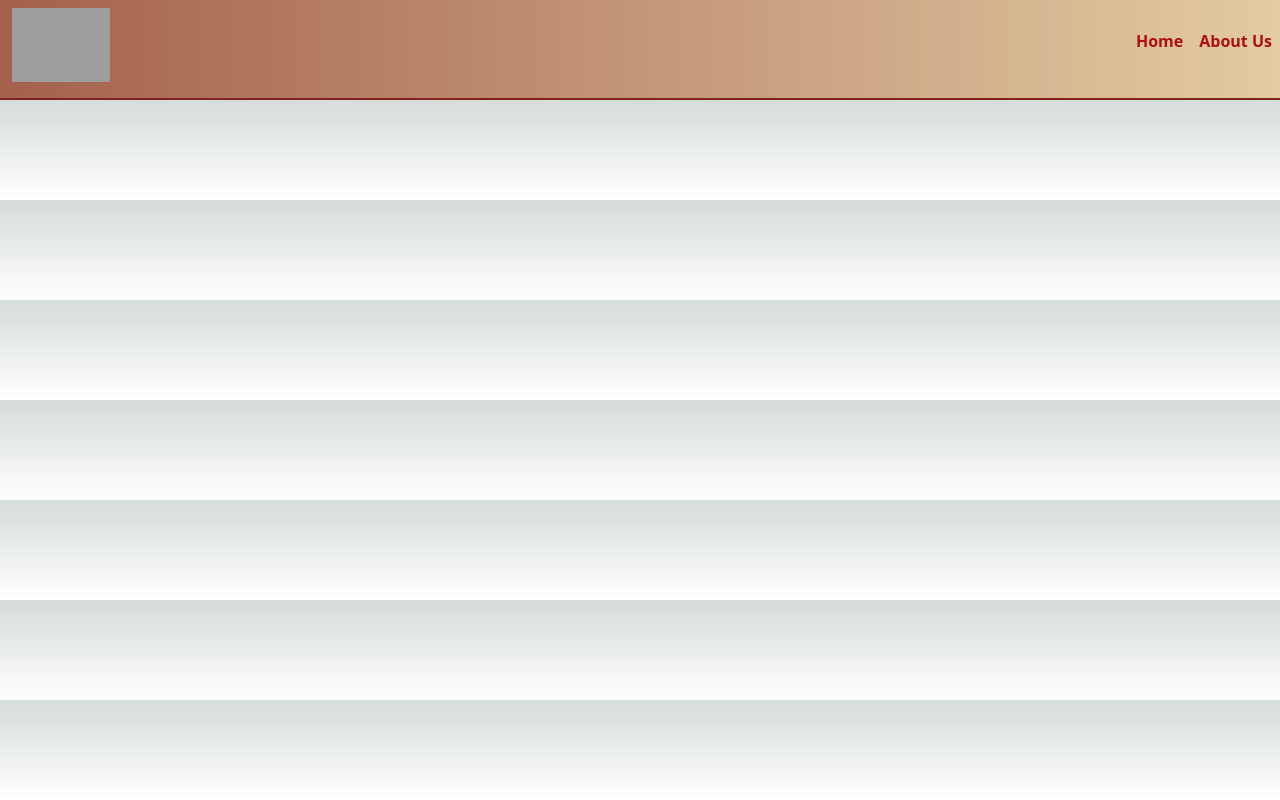
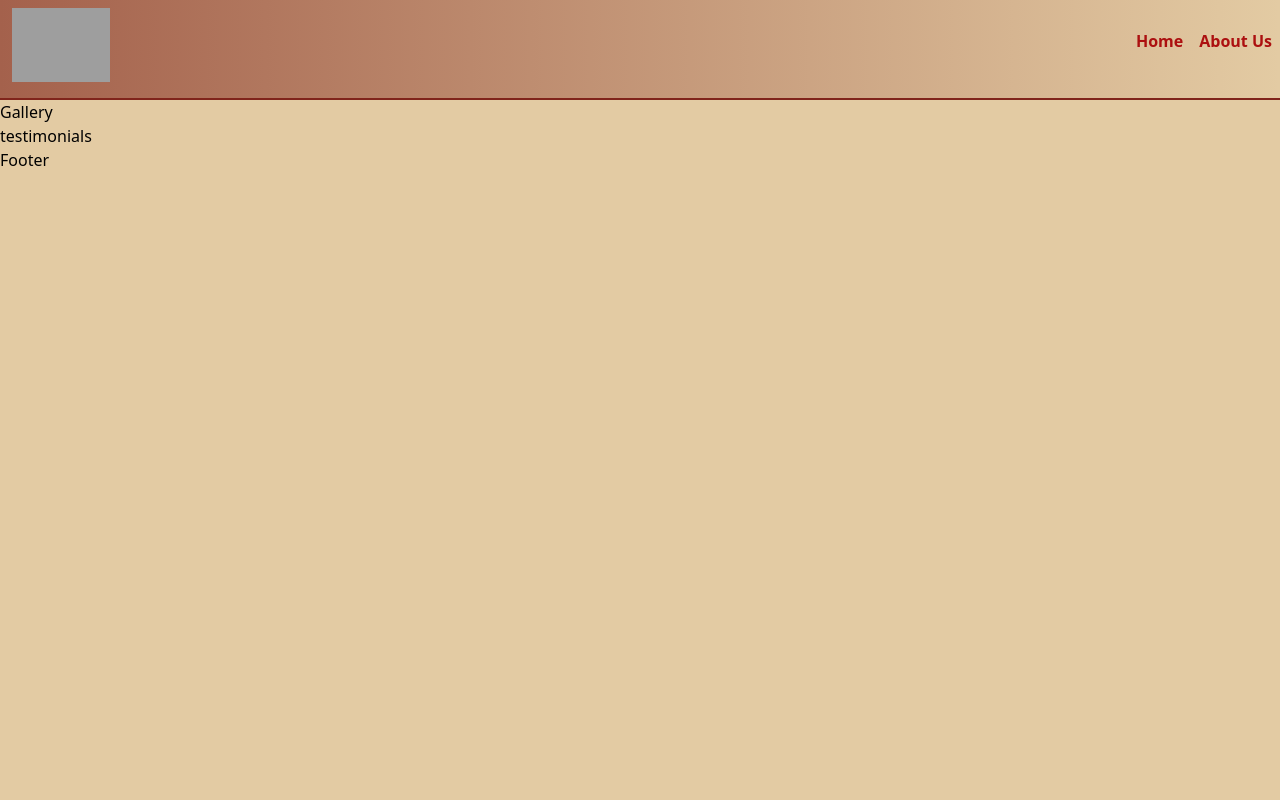
Before and after one commit to sramalho94/AllstateCarpets, a Next.js app in the folder allstate-carpets-next/: page / in a window 1280 px wide. Built offline with nearby package versions, Linux system fonts and the light colour scheme; grey boxes are pictures that could not be loaded.

Commit message:
added more styling and skeleton for homepage

```diff
--- a/allstate-carpets-next/app/about/page.jsx
+++ b/allstate-carpets-next/app/about/page.jsx
@@ -1,18 +1,40 @@
-import Image from "next/image"
+import Image from 'next/image'
 
 const About = () => {
   return (
-    <div id="aboutus-container" className="bg-[#e3cba3] flex flex-col">
+    <div
+      id="aboutus-container"
+      className="bg-[#e3cba3] flex flex-col min-h-full justify-start align-middle"
+    >
+      <h1 className="text-5xl text-center align-top justify-start pt-20 font-Anton">
+        The AllState Carpet Family
+      </h1>
       <div className="flex flex-col md:flex-row">
         <div className="flex-1 mb-1">
-    <h1 className="font-bold text-center max-w-lg text-[#80241b] pt-10">Specialty</h1>
+          <h1 className="font-bold text-center max-w-lg text-[#80241b] pt-10">
+            Specialty
+          </h1>
           <p className="text-center max-w-lg text-[#ac1010]">
-    Allstate Carpets wants to floor you! We specialize in a wide variety of flooring and interior finishes: Carpet, Carpet Tile, Vinyl Flooring, Wood Flooring, Vinyl Base, Wood Base, Carpet cleaning services, and Window Treatments. From start to finish we will work closely with our client and till they are 100% satisfied.
+            Allstate Carpets wants to floor you! We specialize in a wide variety
+            of flooring and interior finishes: Carpet, Carpet Tile, Vinyl
+            Flooring, Wood Flooring, Vinyl Base, Wood Base, Carpet cleaning
+            services, and Window Treatments. From start to finish we will work
+            closely with our client and till they are 100% satisfied.
           </p>
           <br></br>
-    <h1 className="font-bold text-center max-w-lg text-[#80241b] pt-3">About Allstate</h1>
+          <h1 className="font-bold text-center max-w-lg text-[#80241b] pt-3">
+            About Allstate
+          </h1>
           <p className="text-center max-w-lg text-[#ac1010]">
-    Established in 1971, we are family owned business that has been providing outstanding flooring services to the Washington metropolitan area for over 50 years. In September of 1971, Allstate Building and Carpet Supplies, Inc. was established and moved into a warehouse space in Alexandria, VA. Carolyn Pizzano became the owner and ran the business from 1971-1983 when her daughter Lisa Paul graduated from St. Leo college and took over the family business. Now, Lisa and her son Jeremy continue to provide the DMV area with quality flooring products.
+            Established in 1971, we are family owned business that has been
+            providing outstanding flooring services to the Washington
+            metropolitan area for over 50 years. In September of 1971, Allstate
+            Building and Carpet Supplies, Inc. was established and moved into a
+            warehouse space in Alexandria, VA. Carolyn Pizzano became the owner
+            and ran the business from 1971-1983 when her daughter Lisa Paul
+            graduated from St. Leo college and took over the family business.
+            Now, Lisa and her son Jeremy continue to provide the DMV area with
+            quality flooring products.
           </p>
         </div>
         <div
@@ -24,7 +46,8 @@ const About = () => {
               className="rounded-full  shadow-2xl pt-1"
               src="/../public/LisaPaul.jpeg"
               alt="picture1"
-          width={120} height={120}
+              width={120}
+              height={120}
             />
             <p>Lisa Paul, President</p>
           </div>
@@ -32,7 +55,9 @@ const About = () => {
             <Image
               className="rounded-full shadow-2xl pt-1"
               src="/../public/JMP.jpeg"
-          alt="picture1" width={160} height={160}
+              alt="picture1"
+              width={160}
+              height={160}
             />
             <p>Jeremy Paul, Vice President</p>
           </div>
--- a/allstate-carpets-next/app/layout.js
+++ b/allstate-carpets-next/app/layout.js
@@ -9,7 +9,10 @@ export default function RootLayout({ children }) {
         head.js. Find out more at https://beta.nextjs.org/docs/api-reference/file-conventions/head
       */}
       <head />
-      <body><NavBar />{children}</body>
+      <body className="h-screen">
+        <NavBar />
+        {children}
+      </body>
     </html>
   )
 }
--- a/allstate-carpets-next/app/page.js
+++ b/allstate-carpets-next/app/page.js
@@ -1,14 +1,16 @@
 import Image from 'next/image'
 import { Inter } from '@next/font/google'
 import './globals.css'
-
+import Footer from '@/components/Footer'
 
 const inter = Inter({ subsets: ['latin'] })
 
 export default function Home() {
   return (
-    <main>
-
+    <main className="bg-[#e3cba3] h-full">
+      <div>Gallery</div>
+      <div>testimonials</div>
+      <Footer />
     </main>
   )
 }
--- /dev/null
+++ b/allstate-carpets-next/components/Footer.jsx
@@ -0,0 +1,7 @@
+import React from 'react'
+
+const Footer = () => {
+  return <div>Footer</div>
+}
+
+export default Footer
--- /dev/null
+++ b/allstate-carpets-next/public/fonts.css
@@ -0,0 +1,3 @@
+<link rel="preconnect" href="https://fonts.googleapis.com">
+<link rel="preconnect" href="https://fonts.gstatic.com" crossorigin>
+<link href="https://fonts.googleapis.com/css2?family=Anton&display=swap" rel="stylesheet">
--- a/allstate-carpets-next/tailwind.config.js
+++ b/allstate-carpets-next/tailwind.config.js
@@ -1,15 +1,21 @@
 /** @type {import('tailwindcss').Config} */
+
 module.exports = {
   content: [
-    "./app/**/*.{js,ts,jsx,tsx}",
-    "./pages/**/*.{js,ts,jsx,tsx}",
-    "./components/**/*.{js,ts,jsx,tsx}",
+    './app/**/*.{js,ts,jsx,tsx}',
+    './pages/**/*.{js,ts,jsx,tsx}',
+    './components/**/*.{js,ts,jsx,tsx}',
 
     // Or if using `src` directory:
-    "./src/**/*.{js,ts,jsx,tsx}",
+    './src/**/*.{js,ts,jsx,tsx}'
   ],
   theme: {
-    extend: {},
+    extend: {
+      fontFamily: {
+        Prompt: 'Prompt',
+        Anton: 'anton'
+      }
+    }
   },
-  plugins: [],
+  plugins: []
 }
```
Lines whose indentation alone changed are shown as unchanged.
